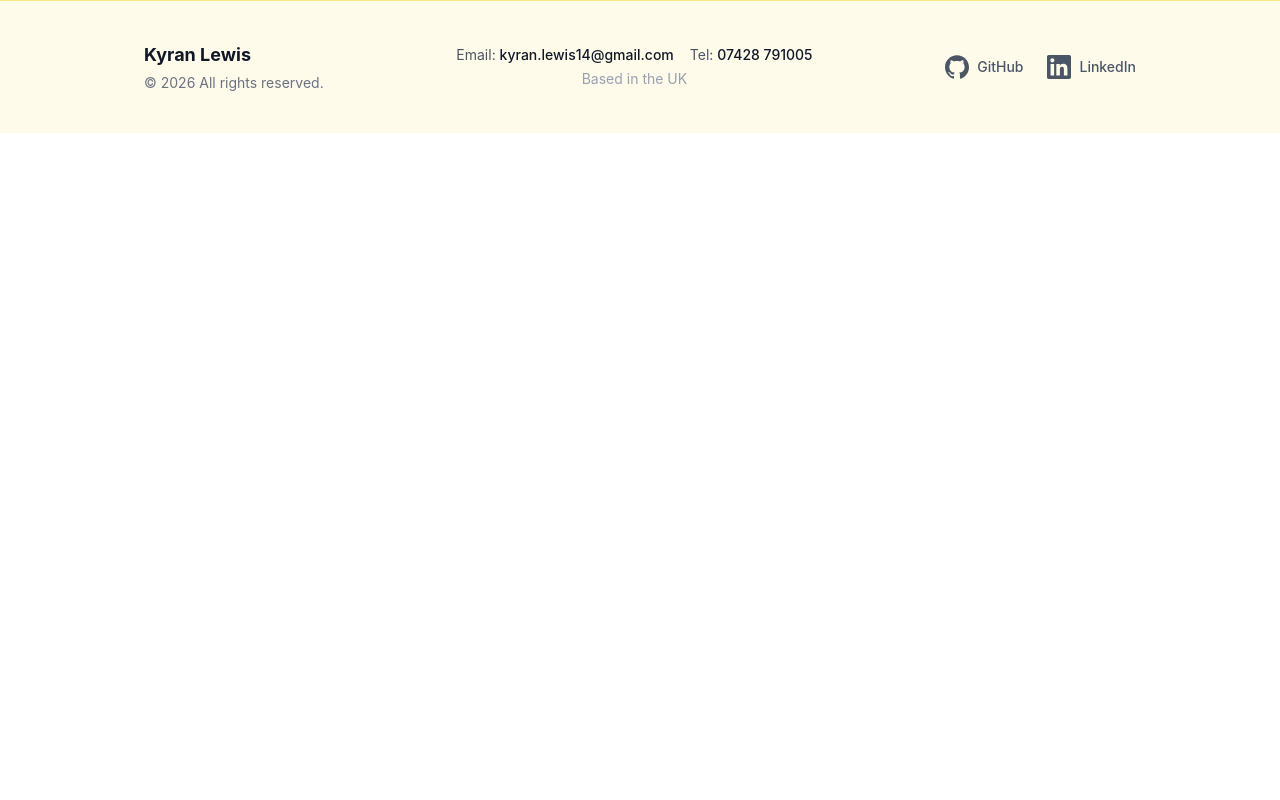
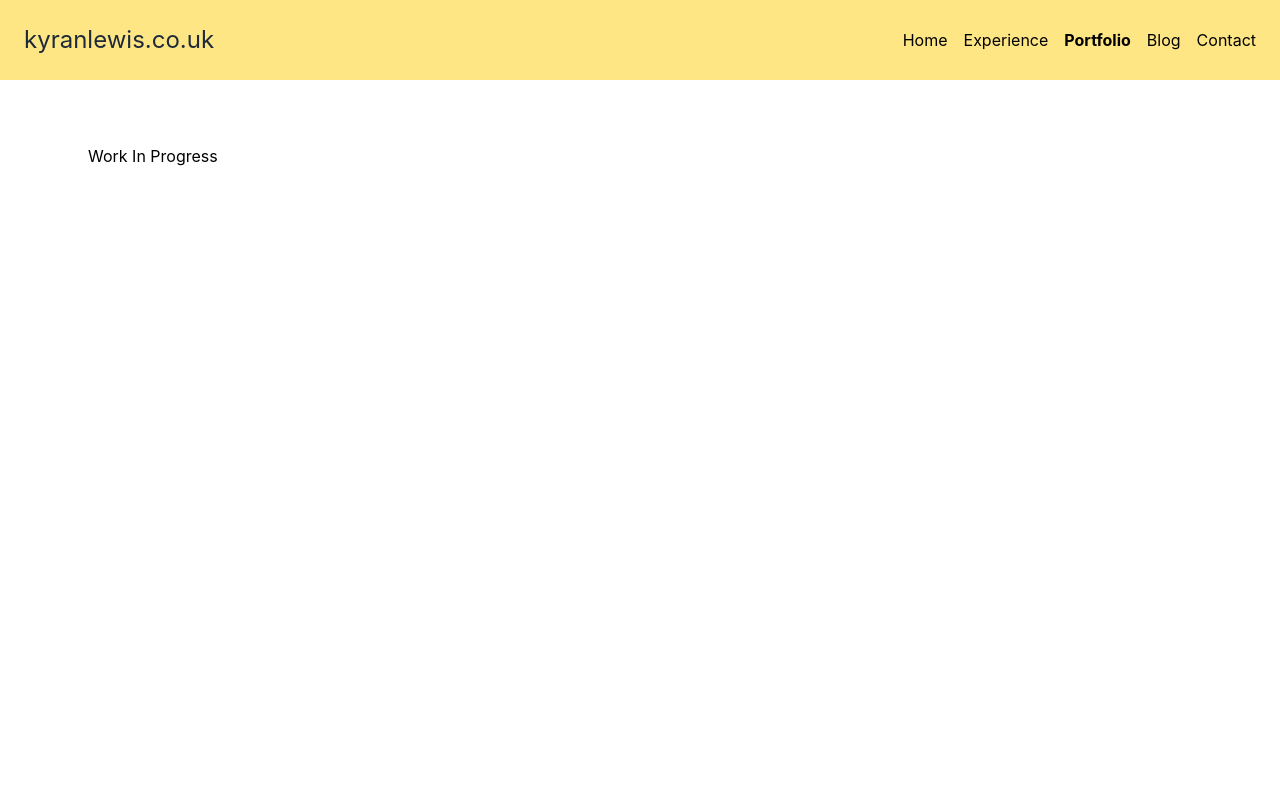
Before and after one commit to kyran-lewis/personal-website, a React (Vite) app: page /#/portfolio in a window 1280 px wide. Shown: the top 800 px of the page. Built offline with nearby package versions, Linux system fonts and the light colour scheme.

Commit message:
added portfolio page

```diff
--- a/package.json
+++ b/package.json
@@ -1,6 +1,6 @@
 {
   "name": "personal-website",
-  "homepage": "https://kyran-lewis.github.io/personal-website/",
+  "homepage": "https://kyranlewis.co.uk",
   "private": true,
   "version": "0.0.0",
   "type": "module",
--- a/src/App.tsx
+++ b/src/App.tsx
@@ -7,6 +7,7 @@ import ExperiencePage from "./pages/ExperiencePage";
 import ContactPage from "./pages/ContactPage";
 import { Route, Routes } from "react-router-dom";
 import BlogPage from "./pages/BlogPage";
+import PortfolioPage from "./pages/PortfolioPage";
 import ViewBlogPostPage from "./pages/ViewBlogPostPage";
 
 function App() {
@@ -21,6 +22,8 @@ function App() {
           {/* <ContactPage /> */}
 
           <Route path="/experience" element={<ExperiencePage />} />
+          <Route path="/portfolio" element={<PortfolioPage />} />
+
           <Route path="/blog">
             <Route index element={<BlogPage />} />
             <Route path=":id" element={<ViewBlogPostPage />} />
--- /dev/null
+++ b/src/pages/PortfolioPage.tsx
@@ -0,0 +1,12 @@
+import SmallCard from "../components/SmallCard";
+import EmailForm from "../components/EmailForm";
+
+function PortfolioPage() {
+  return (
+    <main className="max-w-6xl min-h-screen mx-auto px-6 py-12 md:py-16">
+      <h1>Work In Progress</h1>
+    </main>
+  );
+}
+
+export default PortfolioPage;
--- a/vite.config.ts
+++ b/vite.config.ts
@@ -5,5 +5,5 @@ import tailwindcss from "@tailwindcss/vite";
 // https://vite.dev/config/
 export default defineConfig({
   plugins: [react(), tailwindcss()],
-  base: "/personal-website/",
+  base: "/",
 });
```
Also changed, not shown: 1 other file (tests, documents, lock files or other folders).
